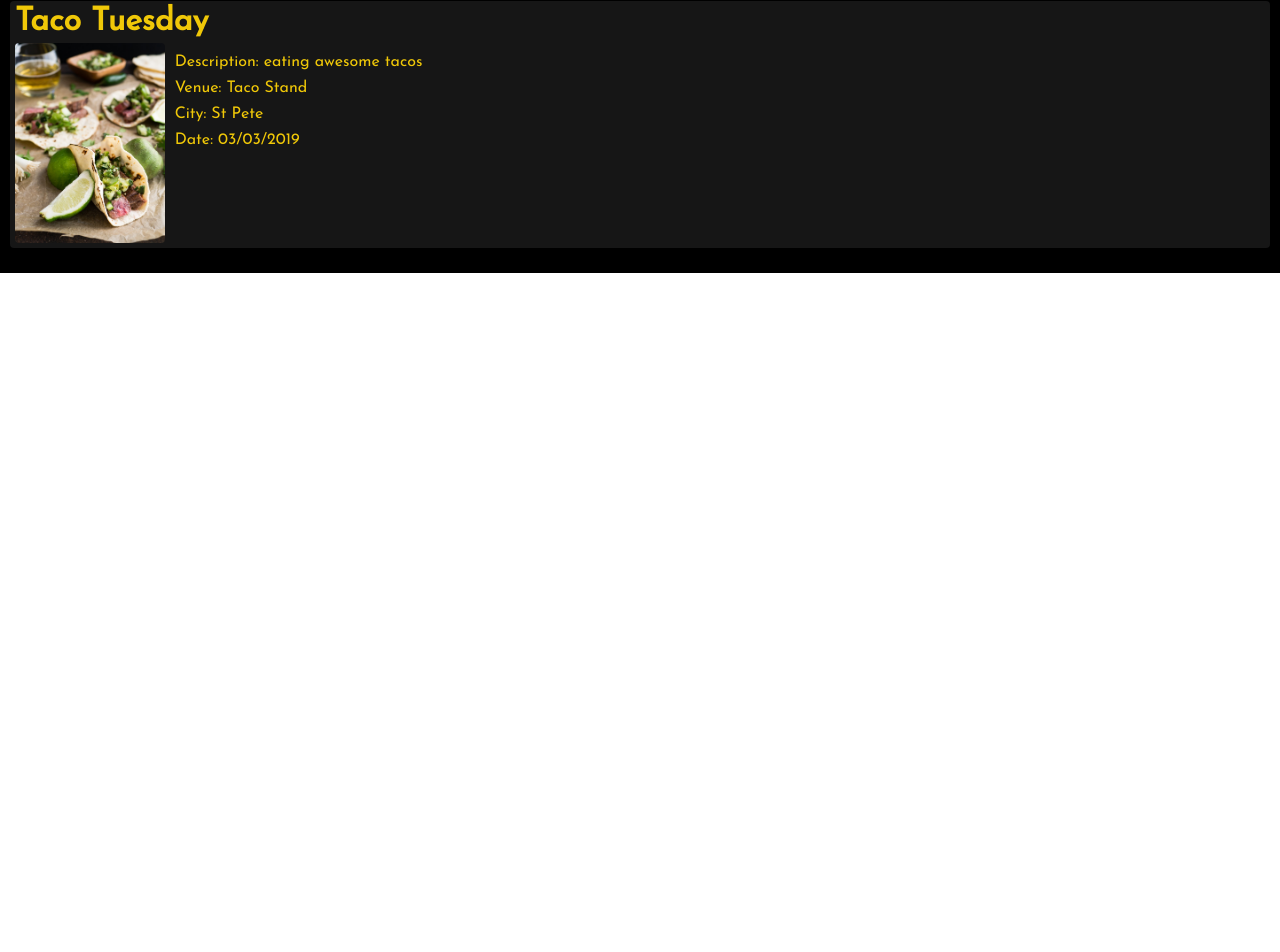
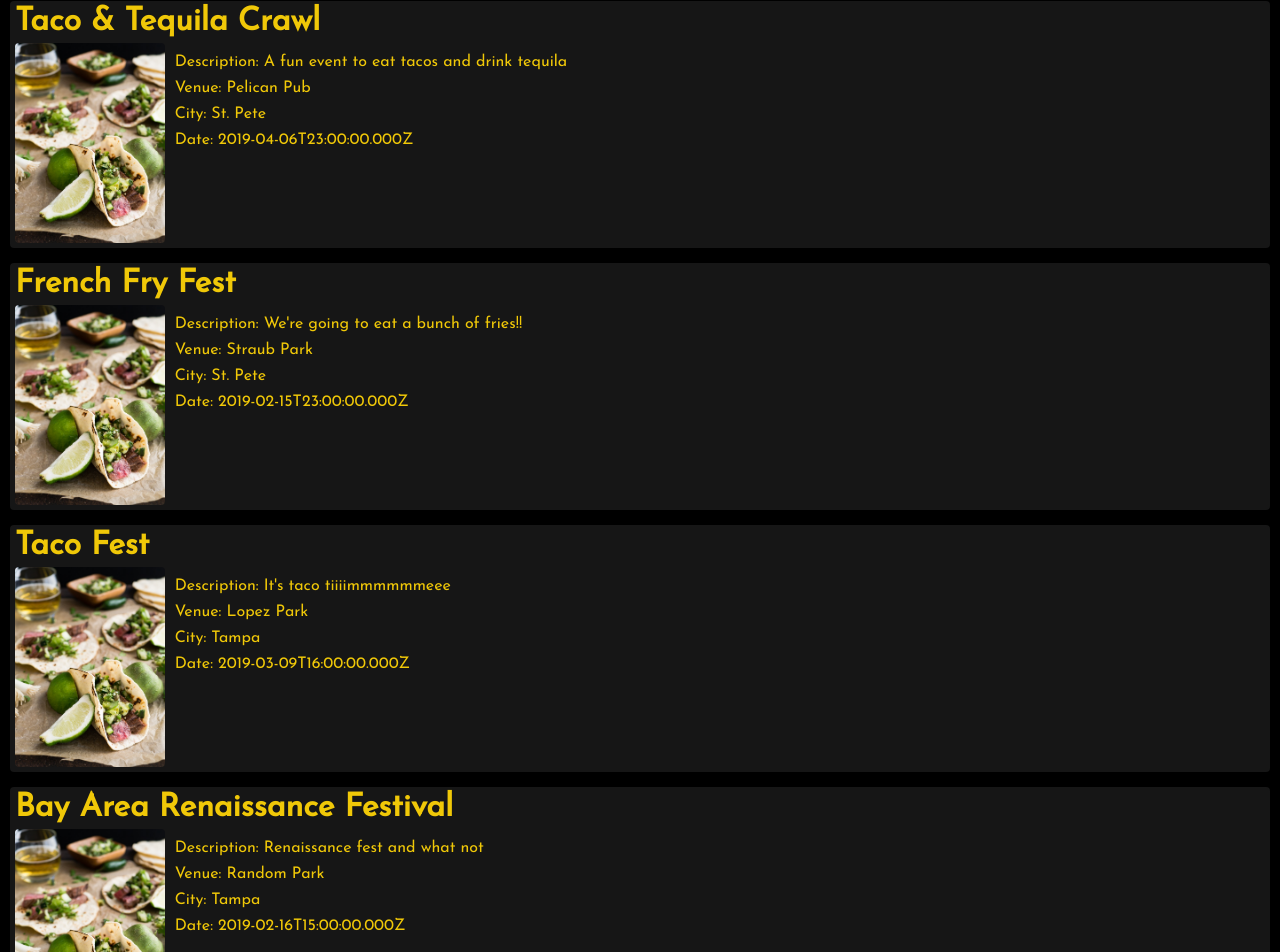
Before and after one commit to benjaminkent/anthill-client, a Vue app: page / in a window 1280 px wide. Shown: the part 433-1385 px from the top of the page. Before the commit the page ends 800 px from the top, so only its background shows below. Built offline with nearby package versions, Linux system fonts and the light colour scheme.

Commit message:
iterating events with json

```diff
--- a/package.json
+++ b/package.json
@@ -8,6 +8,7 @@
     "lint": "vue-cli-service lint"
   },
   "dependencies": {
+    "axios": "^0.18.0",
     "pug": "^2.0.3",
     "pug-plain-loader": "^1.0.0",
     "vue": "^2.5.22",
--- a/src/components/Header.vue
+++ b/src/components/Header.vue
@@ -100,6 +100,7 @@ export default {
   border: 1.5px solid #59E0FF;
   width: 25px;
   margin: 5px;
+  border-radius: 100%;
 }
 
 .pop-header {
--- a/src/components/upcoming-events/UpcomingEvent.vue
+++ b/src/components/upcoming-events/UpcomingEvent.vue
@@ -1,23 +1,26 @@
 <template lang="pug">
   .event-item-container
     h1.event-title
-      | Taco Tuesday
+      | {{ events.name }}
     .event-details
       img.event-image(src="@/assets/tacos.jpeg")
       ul
         li
-          | Description: eating awesome tacos
+          | Description: {{ events.description }}
         li
-          | Venue: Taco Stand
+          | Venue: {{ events.venue }}
         li
-          | City: St Pete
+          | City: {{ events.city }}
         li
-          | Date: 03/03/2019
+          | Date: {{ events.date }}
 </template>
 
 <script>
 export default {
-  name: "UpcomingEvent"
+  name: "UpcomingEvent",
+  props: {
+    events: Object
+  }
 }
 </script>
 
--- a/src/components/upcoming-events/UpcomingList.vue
+++ b/src/components/upcoming-events/UpcomingList.vue
@@ -3,18 +3,28 @@
     h3
       | upcoming events
     .upcoming-list
-    UpcomingEvent
+    UpcomingEvent(
+      v-for="events in events"
+      :events="events"
+    )
 </template>
 
 
 
 <script>
+import axios from 'axios'
+import events from "./upcoming-list.json"
 import UpcomingEvent from "./UpcomingEvent"
 
 export default {
   name: "UpcomingList",
   components: {
     UpcomingEvent
+  },
+  data () {
+    return {
+      events
+    }
   }
 }
 </script>
--- /dev/null
+++ b/src/components/upcoming-events/upcoming-list.json
@@ -0,0 +1,52 @@
+[
+  {
+    "id": 1,
+    "name": "Taco & Tequila Crawl",
+    "description": "A fun event to eat tacos and drink tequila",
+    "city": "St. Pete",
+    "venue": "Pelican Pub",
+    "date": "2019-04-06T23:00:00.000Z",
+    "created_at": "2019-02-16T04:19:13.755Z",
+    "updated_at": "2019-02-16T04:19:13.755Z"
+  },
+  {
+    "id": 2,
+    "name": "French Fry Fest",
+    "description": "We're going to eat a bunch of fries!!",
+    "city": "St. Pete",
+    "venue": "Straub Park",
+    "date": "2019-02-15T23:00:00.000Z",
+    "created_at": "2019-02-16T04:19:13.767Z",
+    "updated_at": "2019-02-16T04:19:13.767Z"
+  },
+  {
+    "id": 3,
+    "name": "Taco Fest",
+    "description": "It's taco tiiiimmmmmmeee",
+    "city": "Tampa",
+    "venue": "Lopez Park",
+    "date": "2019-03-09T16:00:00.000Z",
+    "created_at": "2019-02-16T04:19:13.771Z",
+    "updated_at": "2019-02-16T04:19:13.771Z"
+  },
+  {
+    "id": 4,
+    "name": "Bay Area Renaissance Festival",
+    "description": "Renaissance fest and what not",
+    "city": "Tampa",
+    "venue": "Random Park",
+    "date": "2019-02-16T15:00:00.000Z",
+    "created_at": "2019-02-16T04:19:13.774Z",
+    "updated_at": "2019-02-16T04:19:13.774Z"
+  },
+  {
+    "id": 5,
+    "name": "Wakamole",
+    "description": "Awesome food truck on premises",
+    "city": "Safety Harbor",
+    "venue": "Crooked Thumb",
+    "date": "2019-02-15T22:00:00.000Z",
+    "created_at": "2019-02-16T04:19:13.777Z",
+    "updated_at": "2019-02-16T04:19:13.777Z"
+  }
+]
```
Also changed, not shown: 1 other file (tests, documents, lock files or other folders).
